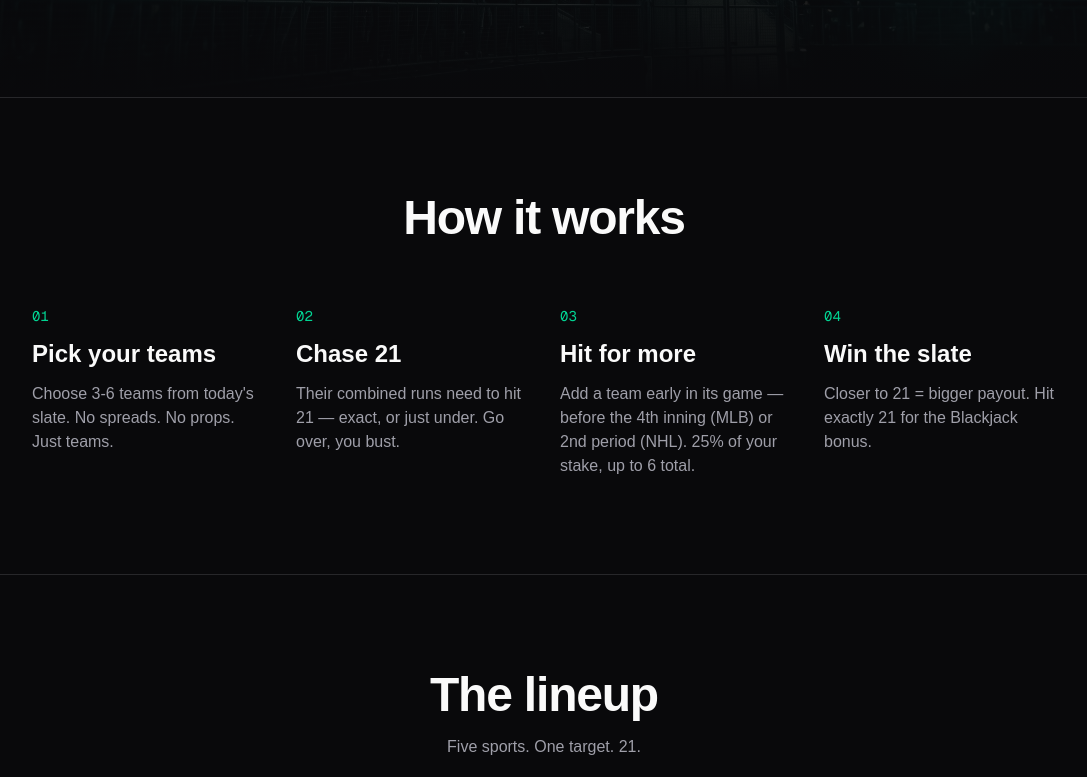
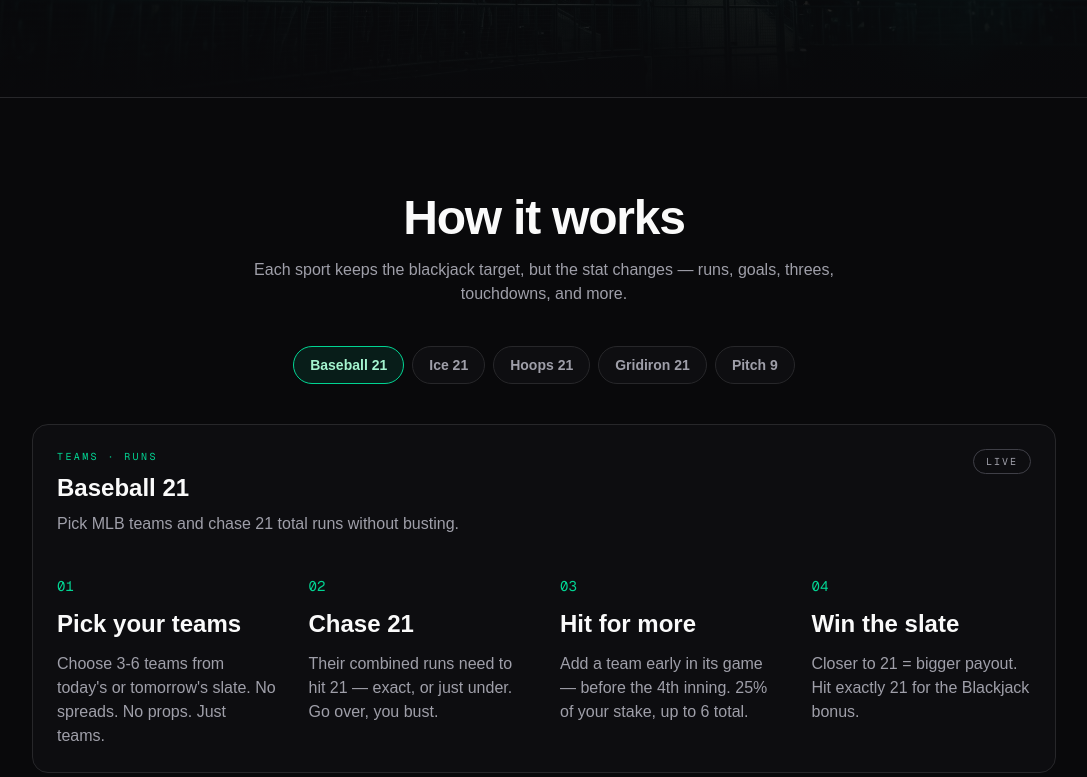
Before and after one commit to jchouse112/21Games, a Next.js app in the folder apps/web/: page / in a window 1280 px wide. Shown: the part 703-1480 px from the top of the page, without its empty margins (96-1183 px from the left). Built offline with nearby package versions, Linux system fonts and the light colour scheme.

Commit message:
add per sport selector

```diff
--- /dev/null
+++ b/apps/web/src/app/_how-it-works.tsx
@@ -0,0 +1,145 @@
+"use client";
+
+import { useState } from "react";
+
+type SportKey = "mlb" | "nhl" | "nba" | "nfl" | "soccer";
+
+type Step = { num: string; title: string; body: string };
+
+type SportHowTo = {
+  key: SportKey;
+  label: string;
+  status: "Live" | "Coming soon";
+  eyebrow: string;
+  summary: string;
+  steps: Step[];
+};
+
+const HOW_TO: SportHowTo[] = [
+  {
+    key: "mlb",
+    label: "Baseball 21",
+    status: "Live",
+    eyebrow: "Teams · Runs",
+    summary: "Pick MLB teams and chase 21 total runs without busting.",
+    steps: [
+      { num: "01", title: "Pick your teams", body: "Choose 3-6 teams from today's or tomorrow's slate. No spreads. No props. Just teams." },
+      { num: "02", title: "Chase 21", body: "Their combined runs need to hit 21 — exact, or just under. Go over, you bust." },
+      { num: "03", title: "Hit for more", body: "Add a team early in its game — before the 4th inning. 25% of your stake, up to 6 total." },
+      { num: "04", title: "Win the slate", body: "Closer to 21 = bigger payout. Hit exactly 21 for the Blackjack bonus." },
+    ],
+  },
+  {
+    key: "nhl",
+    label: "Ice 21",
+    status: "Live",
+    eyebrow: "Teams · Goals",
+    summary: "Pick NHL teams and chase 21 total goals across your ticket.",
+    steps: [
+      { num: "01", title: "Pick your teams", body: "Choose 3-6 teams from today's or tomorrow's hockey slate." },
+      { num: "02", title: "Chase 21", body: "Their combined goals count toward 21. Stay under or land it exactly." },
+      { num: "03", title: "Hit for more", body: "Add a team early — before the 2nd period begins. 25% of your stake, up to 6 total." },
+      { num: "04", title: "Win the slate", body: "The closer you finish to 21, the bigger the token payout." },
+    ],
+  },
+  {
+    key: "nba",
+    label: "Hoops 21",
+    status: "Coming soon",
+    eyebrow: "Players · 3-pointers",
+    summary: "Pick players and chase 21 made threes across the slate.",
+    steps: [
+      { num: "01", title: "Pick your players", body: "Choose 3-6 players from the NBA slate — shooters, stars, or long-shot heat checks." },
+      { num: "02", title: "Chase 21", body: "Their combined made 3-pointers need to reach 21 without going over." },
+      { num: "03", title: "Hit for more", body: "Add another player while that player's game is still early. Same 25% Hit cost, up to 6 total." },
+      { num: "04", title: "Win the slate", body: "More made threes gets you closer to 21. Exactly 21 earns the Blackjack bonus." },
+    ],
+  },
+  {
+    key: "nfl",
+    label: "Gridiron 21",
+    status: "Coming soon",
+    eyebrow: "Teams · Touchdowns",
+    summary: "Pick football teams and chase 21 total touchdowns.",
+    steps: [
+      { num: "01", title: "Pick your teams", body: "Build a 3-6 team ticket from the football slate." },
+      { num: "02", title: "Chase 21", body: "Touchdowns are the count. Land close to 21 without going over." },
+      { num: "03", title: "Hit for more", body: "Add a team early in its game. Final football Hit window is coming soon." },
+      { num: "04", title: "Win the slate", body: "Closest to 21 wins bigger. Exact 21 gets the Blackjack bonus." },
+    ],
+  },
+  {
+    key: "soccer",
+    label: "Pitch 9",
+    status: "Coming soon",
+    eyebrow: "Teams · Goals",
+    summary: "A lower-scoring soccer variant built around a 9-goal target.",
+    steps: [
+      { num: "01", title: "Pick your teams", body: "Choose teams from the soccer slate once Pitch goes live." },
+      { num: "02", title: "Chase 9", body: "Soccer is lower scoring, so Pitch uses a 9-goal target instead of 21." },
+      { num: "03", title: "Hit for more", body: "Add another team before its match moves too far along. Final rules coming soon." },
+      { num: "04", title: "Win the slate", body: "Finish closest to the target without going over." },
+    ],
+  },
+];
+
+export function HowItWorks() {
+  const [activeKey, setActiveKey] = useState<SportKey>("mlb");
+  const active = HOW_TO.find((item) => item.key === activeKey) ?? HOW_TO[0]!;
+
+  return (
+    <section id="how-it-works" className="border-t border-zinc-800 px-6 py-24">
+      <div className="mx-auto max-w-5xl">
+        <h2 className="text-center text-4xl font-semibold tracking-tight sm:text-5xl">How it works</h2>
+        <p className="mx-auto mt-4 max-w-2xl text-center text-zinc-400">
+          Each sport keeps the blackjack target, but the stat changes — runs, goals, threes, touchdowns, and more.
+        </p>
+
+        <div className="mt-10 flex flex-wrap justify-center gap-2" role="tablist" aria-label="Choose sport rules">
+          {HOW_TO.map((item) => {
+            const selected = item.key === active.key;
+            return (
+              <button
+                key={item.key}
+                type="button"
+                role="tab"
+                aria-selected={selected}
+                onClick={() => setActiveKey(item.key)}
+                className={`rounded-full border px-4 py-2 text-sm font-semibold transition ${
+                  selected
+                    ? "border-emerald-400 bg-emerald-400/10 text-emerald-200"
+                    : "border-zinc-800 bg-zinc-900/40 text-zinc-400 hover:border-zinc-600 hover:text-zinc-200"
+                }`}
+              >
+                {item.label}
+              </button>
+            );
+          })}
+        </div>
+
+        <div className="mt-10 rounded-2xl border border-zinc-800 bg-zinc-900/30 p-6">
+          <div className="flex flex-wrap items-start justify-between gap-4">
+            <div>
+              <p className="font-mono text-[10px] uppercase tracking-[0.24em] text-emerald-400">{active.eyebrow}</p>
+              <h3 className="mt-2 text-2xl font-semibold">{active.label}</h3>
+              <p className="mt-2 text-zinc-400">{active.summary}</p>
+            </div>
+            <span className="rounded-full border border-zinc-700 px-3 py-1 font-mono text-[10px] uppercase tracking-[0.2em] text-zinc-400">
+              {active.status}
+            </span>
+          </div>
+
+          <div className="mt-10 grid gap-8 sm:grid-cols-2 lg:grid-cols-4">
+            {active.steps.map((step) => (
+              <div key={step.num} className="flex flex-col gap-3">
+                <span className="font-mono text-sm text-emerald-400">{step.num}</span>
+                <h4 className="text-2xl font-semibold">{step.title}</h4>
+                <p className="text-zinc-400">{step.body}</p>
+              </div>
+            ))}
+          </div>
+        </div>
+      </div>
+    </section>
+  );
+}
--- a/apps/web/src/app/page.tsx
+++ b/apps/web/src/app/page.tsx
@@ -1,28 +1,6 @@
 import Image from "next/image";
 import Link from "next/link";
-
-const STEPS = [
-  {
-    num: "01",
-    title: "Pick your teams",
-    body: "Choose 3-6 teams from today's slate. No spreads. No props. Just teams.",
-  },
-  {
-    num: "02",
-    title: "Chase 21",
-    body: "Their combined runs need to hit 21 \u2014 exact, or just under. Go over, you bust.",
-  },
-  {
-    num: "03",
-    title: "Hit for more",
-    body: "Add a team early in its game \u2014 before the 4th inning (MLB) or 2nd period (NHL). 25% of your stake, up to 6 total.",
-  },
-  {
-    num: "04",
-    title: "Win the slate",
-    body: "Closer to 21 = bigger payout. Hit exactly 21 for the Blackjack bonus.",
-  },
-];
+import { HowItWorks } from "./_how-it-works";
 
 type SportIcon = "baseball" | "puck" | "basketball" | "football" | "soccer";
 
@@ -96,8 +74,8 @@
 const FAQ = [
   { q: "Is this gambling?", a: "No. Play 21 Games is a free-to-play skill game. You play with Play Tokens, not dollars. No deposits, no withdrawals, no cash wagering." },
   { q: "What does it cost?", a: "Zero. You get 100 tokens on signup. Hit empty? We'll top you up with 10 tokens at midnight. No credit card, ever." },
-  { q: "How do I win?", a: "Every slate, your picks are scored against the 21 target. Closest to 21 without busting wins the biggest payout. Hit exactly 21 for the Blackjack bonus." },
-  { q: "Can I change my bet after placing it?", a: "You can Hit to add a team to an open bet \u2014 costs 25% of your original stake, maxes out at 6 teams. The team\u2019s game has to be early: before the 4th inning in baseball, before the 2nd period in hockey. No cash-out, no lock-in." },
+  { q: "How do I win?", a: "Every slate, your picks are scored against that game's target. Closest without busting wins the biggest payout. Hit the target exactly for the Blackjack bonus." },
+  { q: "Can I change my bet after placing it?", a: "You can Hit to add a team or player to an open bet — costs 25% of your original stake, maxes out at 6 picks. The pick has to still be early: before the 4th inning in baseball, before the 2nd period in hockey. No cash-out, no lock-in." },
   { q: "How do levels work?", a: "Your token balance unlocks bigger bet sizes: Rookie starts with $1 bets, Starter adds $2, All-Star unlocks $5 and $10, and MVP unlocks $25." },
   { q: "What sports can I play?", a: "Baseball 21 and Ice 21 are live. Hoops, Gridiron, and Pitch are rolling out through the season." },
   { q: "Will there ever be real money?", a: "Not in the core game. Ever. We may run occasional skill-based tournaments with real prizes, but the daily slate stays free and token-only." },
@@ -137,7 +115,7 @@
             Hit <span className="text-emerald-400">21</span>. Don&apos;t bust.
           </h1>
           <p className="mt-6 max-w-xl text-lg text-zinc-300 sm:text-xl">
-            The blackjack of sports. Pick teams. Stack runs. Win the slate.
+            The blackjack of sports. Pick teams or players. Chase the target. Win the slate.
           </p>
           <div className="mt-10 flex flex-col gap-3 sm:flex-row">
             <Link
@@ -163,25 +141,12 @@
         </div>
       </section>
 
-      <section id="how-it-works" className="border-t border-zinc-800 px-6 py-24">
-        <div className="mx-auto max-w-5xl">
-          <h2 className="text-center text-4xl font-semibold tracking-tight sm:text-5xl">How it works</h2>
-          <div className="mt-16 grid gap-8 sm:grid-cols-2 lg:grid-cols-4">
-            {STEPS.map((step) => (
-              <div key={step.num} className="flex flex-col gap-3">
-                <span className="font-mono text-sm text-emerald-400">{step.num}</span>
-                <h3 className="text-2xl font-semibold">{step.title}</h3>
-                <p className="text-zinc-400">{step.body}</p>
-              </div>
-            ))}
-          </div>
-        </div>
-      </section>
+      <HowItWorks />
 
-      <section id="faq" className="border-t border-zinc-800 px-6 py-24">
+      <section className="border-t border-zinc-800 px-6 py-24">
         <div className="mx-auto max-w-6xl">
           <h2 className="text-center text-4xl font-semibold tracking-tight sm:text-5xl">The lineup</h2>
-          <p className="mx-auto mt-4 max-w-xl text-center text-zinc-400">Five sports. One target. 21.</p>
+          <p className="mx-auto mt-4 max-w-xl text-center text-zinc-400">Five sports. Blackjack-style targets.</p>
           <div className="mt-16 grid gap-4 sm:grid-cols-2 lg:grid-cols-5">
             {SPORTS.map((sport) => {
               const baseClasses =
@@ -233,7 +198,7 @@
         </div>
       </section>
 
-      <section className="border-t border-zinc-800 px-6 py-24">
+      <section id="faq" className="border-t border-zinc-800 px-6 py-24">
         <div className="mx-auto max-w-3xl">
           <h2 className="text-center text-4xl font-semibold tracking-tight sm:text-5xl">Frequently asked</h2>
           <div className="mt-16 divide-y divide-zinc-800 border-y border-zinc-800">
```
